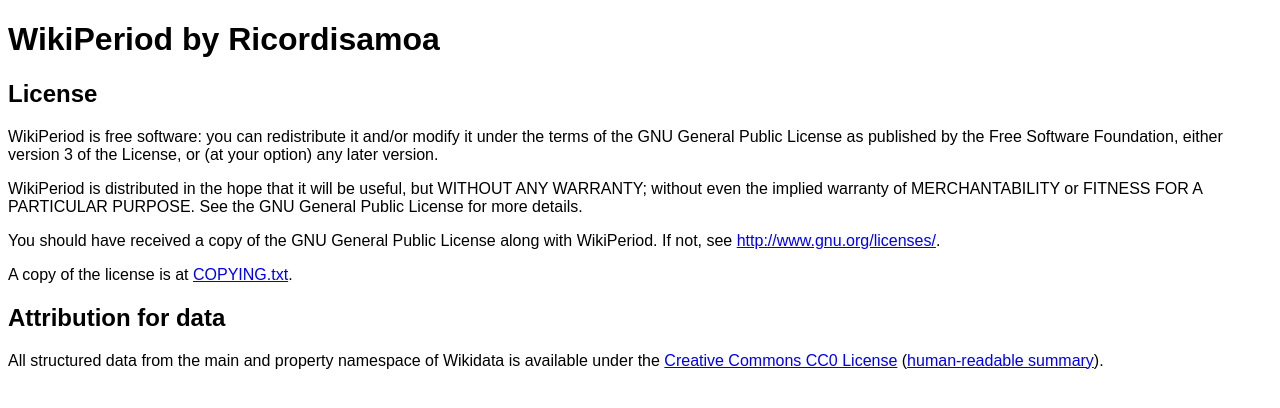
After one commit to ricordisamoa/labs, a PHP site: page /wikiperiod/license.html in a window 1280 px wide. The commit adds this page. Shown: the top 408 px of the page. Run offline with PHP 8.4, Linux system fonts and the light colour scheme.

Commit message:
rename attribution.html into license.html and update info
also removed useless spaces inside license declarations

```diff
--- /dev/null
+++ b/wikiperiod/license.html
@@ -0,0 +1,57 @@
+<!--
+	This file is part of WikiPeriod © 2012-2013 by Ricordisamoa.
+
+	WikiPeriod is free software: you can redistribute it and/or modify
+	it under the terms of the GNU General Public License as published by
+	the Free Software Foundation, either version 3 of the License, or
+	(at your option) any later version.
+
+	WikiPeriod is distributed in the hope that it will be useful,
+	but WITHOUT ANY WARRANTY; without even the implied warranty of
+	MERCHANTABILITY or FITNESS FOR A PARTICULAR PURPOSE.  See the
+	GNU General Public License for more details.
+
+	You should have received a copy of the GNU General Public License
+	along with WikiPeriod.  If not, see <http://www.gnu.org/licenses/>.
+
+	A copy of the license is at COPYING.txt (in this directory).
+-->
+<!DOCTYPE html>
+<html>
+<head>
+<meta charset="utf-8">
+<title>WikiPeriod by Ricordisamoa - License and attribution for data</title>
+<link rel="shortcut icon" href="//upload.wikimedia.org/wikipedia/commons/thumb/a/af/Dmitri_Mendeleev.jpg/27px-Dmitri_Mendeleev.jpg">
+<link rel="help" href="docs.html">
+<link rel="stylesheet" href="period.css">
+</head>
+<body>
+<h1>WikiPeriod by Ricordisamoa</h1>
+
+<h2>License</h2>
+<p>
+WikiPeriod is free software: you can redistribute it and/or modify
+it under the terms of the GNU General Public License as published by
+the Free Software Foundation, either version 3 of the License, or
+(at your option) any later version.</p>
+<p>
+WikiPeriod is distributed in the hope that it will be useful,
+but WITHOUT ANY WARRANTY; without even the implied warranty of
+MERCHANTABILITY or FITNESS FOR A PARTICULAR PURPOSE.  See the
+GNU General Public License for more details.</p>
+<p>
+You should have received a copy of the GNU General Public License
+along with WikiPeriod.  If not, see <a href="http://www.gnu.org/licenses/">http://www.gnu.org/licenses/</a>.
+</p>
+<p>
+A copy of the license is at <a href="COPYING.txt">COPYING.txt</a>.
+</p>
+
+<h2>Attribution for data</h2>
+<p>
+All structured data from the main and property namespace of Wikidata is available under the
+<a href="//creativecommons.org/publicdomain/zero/1.0/legalcode">Creative Commons CC0 License</a>
+(<a href="//creativecommons.org/publicdomain/zero/1.0/">human-readable summary</a>).
+</p>
+</body>
+</html>
```
Also changed, not shown: wikiperiod/attribution.html (deleted, +0 -29 lines), wikiperiod/period.css (line endings or trailing spaces), wikiperiod/period.html (line endings or trailing spaces), wikiperiod/period.js (line endings or trailing spaces).
